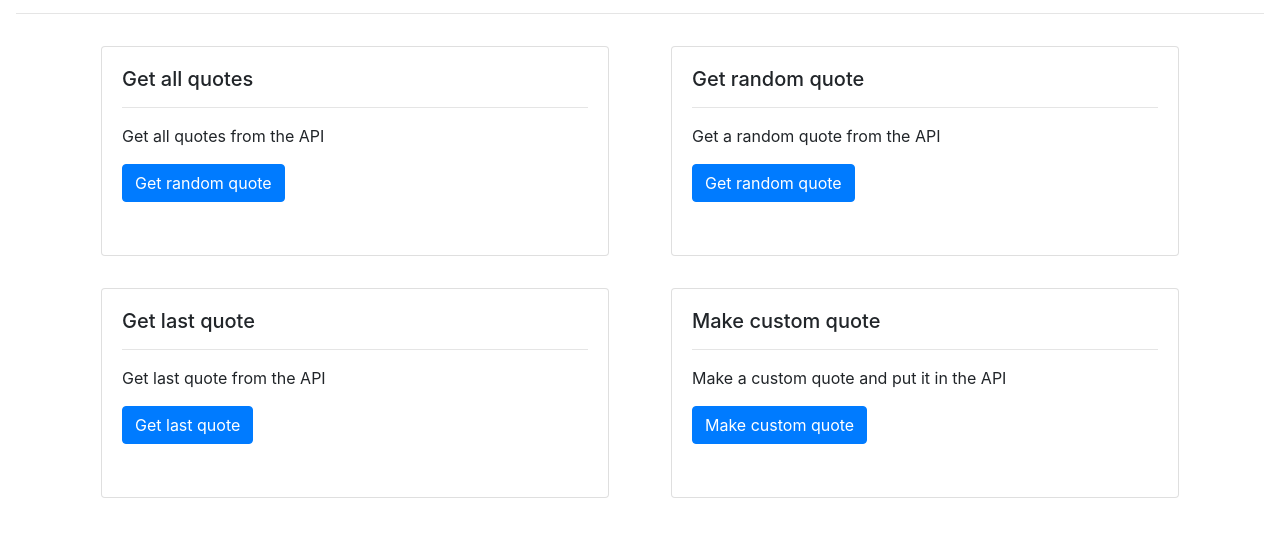
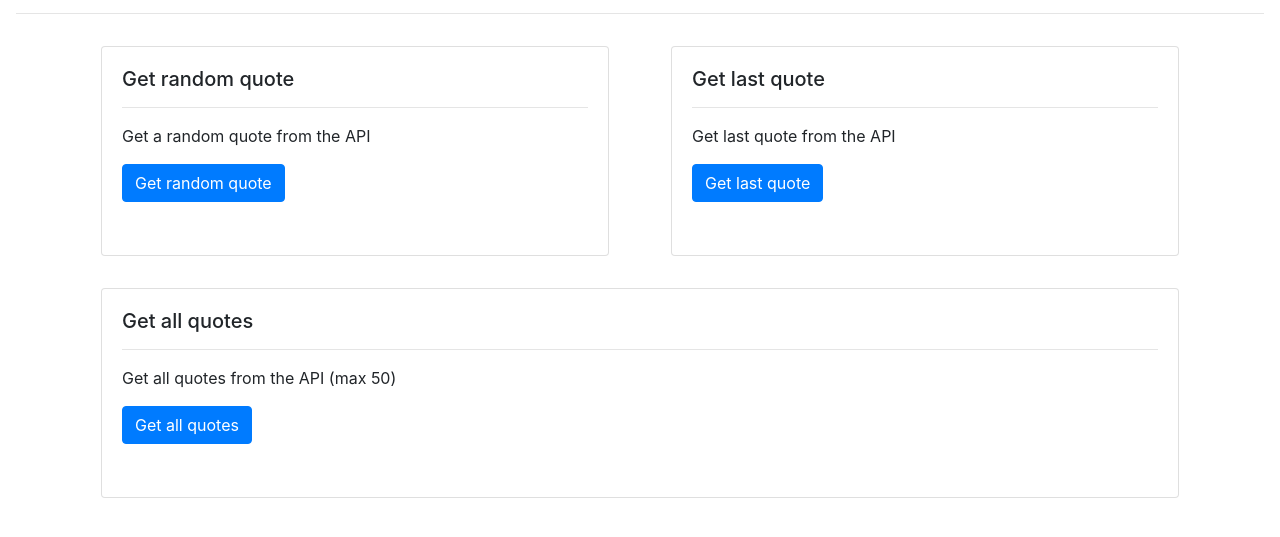
Before and after one commit to ThibaudWagemans/api-development, a plain HTML site: page index.html in a window 1280 px wide. Shown: the part 67-604 px from the top of the page. Drawn offline with nearby package versions, Linux system fonts and the light colour scheme.

Commit message:
Implement AlpineJS

```diff
--- a/index.css
+++ b/index.css
@@ -23,3 +23,7 @@ body {
         min-height: 210px;
     }
 }
+
+.api-output {
+    margin-top: 1rem;
+}
--- a/index.html
+++ b/index.html
@@ -13,15 +13,14 @@
   <body>
     <h1>The office quotes API</h1>
     <hr>
-
     <div class="container">
       <div class="row">
         <div class="col-sm">
           <div class="card">
             <div class="card-body">
-            <h5 class="card-title">Get all quotes</h5>
+              <h5 class="card-title">Get random quote</h5>
               <hr>
-            <p class="card-text">Get all quotes from the API</p>
+              <p class="card-text">Get a random quote from the API</p>
               <div x-data="{
                 responsedata: null,
                 async getData() {
@@ -29,40 +28,55 @@
                 }
               }">
                 <button class="btn btn-primary" x-on:click="getData">Get random quote</button>
-              <p x-text="responsedata[0].content"></p>
+                <p class="api-output" x-text="responsedata.content"></p>
               </div>
             </div>
           </div>
         </div>
-      <div class="col-sm">
-        <div class="card">
-          <div class="card-body">
-            <h5 class="card-title">Get random quote</h5>
-            <hr>
-            <p class="card-text">Get a random quote from the API</p>
-            <a href="random.html" class="btn btn-primary">Get random quote</a>
-          </div>
-        </div>
-      </div>
-    </div>
-    <div class="row">
+
         <div class="col-sm">
           <div class="card">
             <div class="card-body">
               <h5 class="card-title">Get last quote</h5>
               <hr>
               <p class="card-text">Get last quote from the API</p>
-            <a href="quotes.html" class="btn btn-primary">Get last quote</a>
+              <div x-data="{
+                responsedata: null,
+                async getData() {
+                  this.responsedata = await (await fetch('https://api-development-service-tibogeeraerts.cloud.okteto.net/quotes/last')).json();
+                }
+              }">
+                <button class="btn btn-primary" x-on:click="getData">Get last quote</button>
+                <p class="api-output" x-text="responsedata.content"></p>
               </div>
             </div>
           </div>
+        </div>
+      </div>
+
+      <div class="row">
         <div class="col-sm">
           <div class="card">
             <div class="card-body">
-            <h5 class="card-title">Make custom quote</h5>
+              <h5 class="card-title">Get all quotes</h5>
               <hr>
-            <p class="card-block justify-content-center">Make a custom quote and put it in the API</p>
-            <a href="random.html" class="btn btn-primary">Make custom quote</a>
+              <p class="card-text">Get all quotes from the API (max 50)</p>
+              <div x-data="{
+                responsedata: null,
+                async getData() {
+                  this.responsedata = await (await fetch('https://api-development-service-tibogeeraerts.cloud.okteto.net/quotes/all')).json();
+                  let output = document.getElementById('output');
+                  output.innerHTML = '';
+                  for (let i = 0; i < this.responsedata.length; i++) {
+                    let li = document.createElement('li');
+                    li.innerHTML = this.responsedata[i].content;
+                    output.appendChild(li);
+                  }
+                }
+              }">
+                <button class="btn btn-primary" x-on:click="getData">Get all quotes</button>
+                <ul id="output" class="api-output"></ul>
+              </div>
             </div>
           </div>
         </div>
```
Lines whose indentation alone changed are shown as unchanged.
